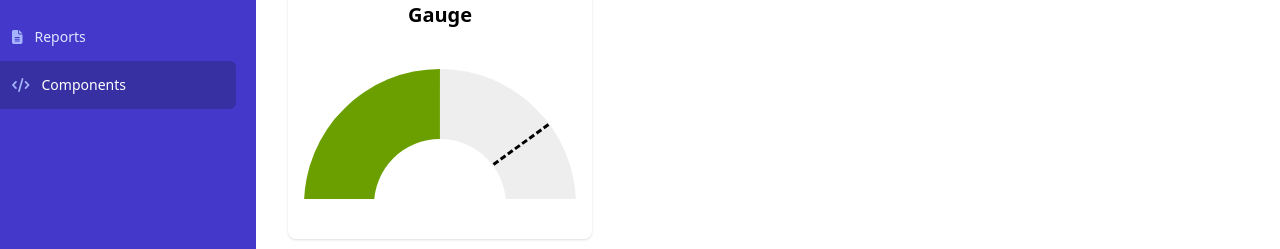
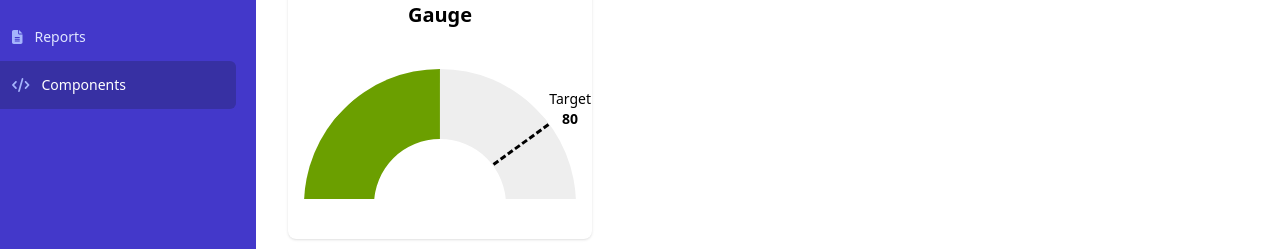
Before and after one commit to benjaminkent/vite-tailwindui, a Vue app: page /components in a window 1280 px wide. Shown: the part 155-404 px from the top of the page. Built offline with nearby package versions, Linux system fonts and the light colour scheme; a web font is replaced by a local one.

Commit message:
80 target done

```diff
--- a/src/components/Gauge.vue
+++ b/src/components/Gauge.vue
@@ -13,6 +13,10 @@
         ]"
       ></div>
     </div>
+    <div class="target">
+      <p class="text-sm">Target</p>
+      <p class="text-sm font-bold">{{ target }}</p>
+    </div>
   </div>
 </template>
 
@@ -20,6 +24,7 @@
 import { computed, onMounted, ref } from 'vue'
 
 const progress = ref(0)
+const target = 80
 
 function setProgress(p: number) {
   progress.value = p
@@ -37,7 +42,6 @@ onMounted(() => {
 <style scoped lang="scss">
 .progress {
   position: relative;
-  float: left;
   text-align: center;
 }
 .barOverflow {
@@ -60,11 +64,15 @@ onMounted(() => {
   transition: all 1s ease-in-out;
 }
 .target-line {
-  // border-top: 3px dashed white;
   width: 68px;
   position: absolute;
   top: 74px;
   right: 21px;
   transform: rotate(144deg);
 }
+.target {
+  position: absolute;
+  right: -15px;
+  top: 20px;
+}
 </style>
```
